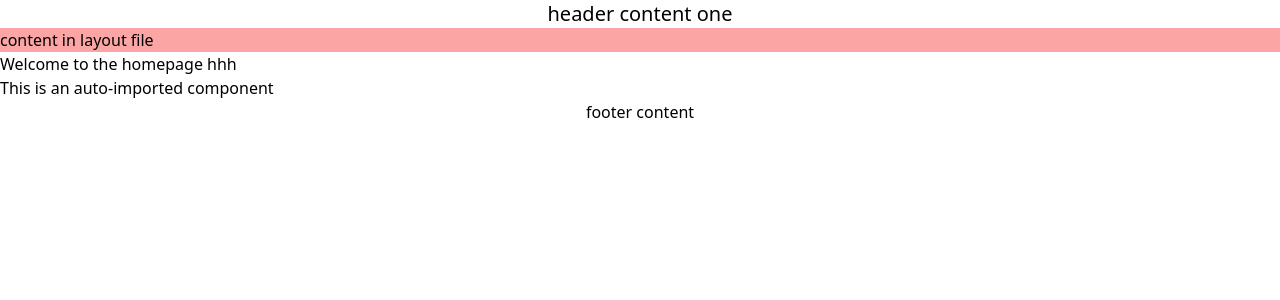
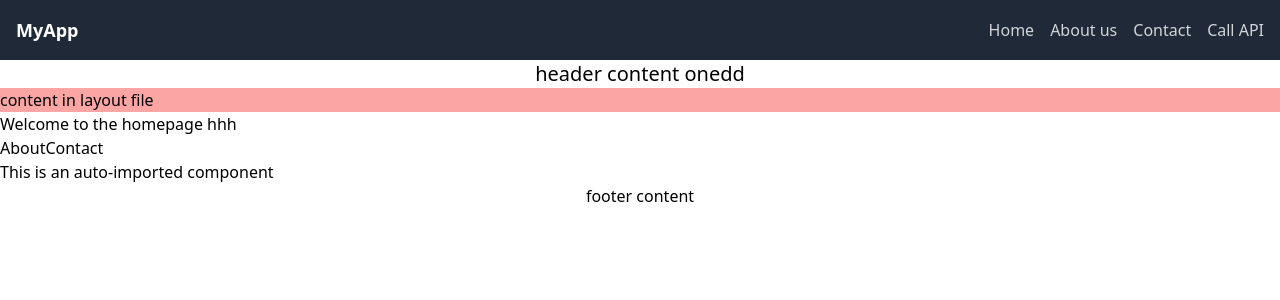
Before and after one commit to Boytobeaman/nuxt-test, a Nuxt app: page / in a window 1280 px wide. Shown: the top 300 px of the page. Built offline with nearby package versions, Linux system fonts and the light colour scheme.

Commit message:
add call api example and customize route

```diff
--- a/components/AppHeader.vue
+++ b/components/AppHeader.vue
@@ -1,3 +1,4 @@
 <template>
-  <div class="text-center text-xl">header content one</div>
+  <NavMenu />
+  <div class="text-center text-xl">header content onedd</div>
 </template>
--- /dev/null
+++ b/components/NavMenu.vue
@@ -0,0 +1,25 @@
+<template>
+	<nav class="bg-gray-800 p-4">
+		<div class="container mx-auto flex justify-between items-center">
+			<div class="text-white text-lg font-bold">MyApp</div>
+			<ul class="flex space-x-4">
+				<li>
+					<NuxtLink to="/" class="text-gray-300 hover:text-white">Home</NuxtLink>
+				</li>
+				<li>
+					<NuxtLink to="/about" class="text-gray-300 hover:text-white">About us</NuxtLink>
+				</li>
+				<li>
+					<NuxtLink to="/contact" class="text-gray-300 hover:text-white">Contact</NuxtLink>
+				</li>
+				<li>
+					<NuxtLink to="/call-api" class="text-gray-300 hover:text-white">Call API</NuxtLink>
+				</li>
+			</ul>
+		</div>
+	</nav>
+</template>
+
+<script>
+
+</script>
--- /dev/null
+++ b/layouts/noFooter.vue
@@ -0,0 +1,5 @@
+<template>
+    <div>
+        <slot />
+    </div>
+</template>
--- a/package.json
+++ b/package.json
@@ -10,6 +10,7 @@
     "postinstall": "nuxt prepare"
   },
   "dependencies": {
+    "axios": "^1.7.9",
     "nuxt": "^3.15.0",
     "vue": "latest",
     "vue-router": "latest"
--- /dev/null
+++ b/pages/callAPI.vue
@@ -0,0 +1,32 @@
+<template>
+  <div class="p-6 max-w-sm mx-auto bg-white rounded-xl shadow-md flex items-center space-x-4">
+    <div>
+      <div class="text-xl font-medium text-black">{{ name }}</div>
+      <p class="text-gray-500">{{ location }}</p>
+    </div>
+  </div>
+</template>
+
+<script setup>
+import { ref, onMounted } from 'vue';
+import axios from 'axios';
+
+const name = ref('');
+const location = ref('');
+const blog = ref('');
+
+const fetchProductDetails = async () => {
+  try {
+    const response = await axios.get('https://api.github.com/users/octocat'); // 替换为实际API地址
+    name.value = response.data.name ;
+    location.value = response.data.location;
+    blog.value = response.data.blog;
+  } catch (error) {
+    console.error('Error fetching user details:', error);
+  }
+};
+
+onMounted(() => {
+  fetchProductDetails();
+});
+</script>
--- /dev/null
+++ b/pages/contact.vue
@@ -0,0 +1,46 @@
+<template>
+  <div class="flex items-center justify-center min-h-screen bg-gray-100">
+    <div class="bg-white p-8 rounded-lg shadow-md w-full max-w-md">
+      <h2 class="text-2xl font-bold mb-6 text-center">联系我们</h2>
+      <form @submit.prevent="submitForm">
+        <div class="mb-4">
+          <label for="name" class="block text-gray-700 font-bold mb-2">姓名</label>
+          <input v-model="name" type="text" id="name" class="shadow appearance-none border rounded w-full py-2 px-3 text-gray-700 leading-tight focus:outline-none focus:shadow-outline" required>
+        </div>
+        <div class="mb-4">
+          <label for="email" class="block text-gray-700 font-bold mb-2">电子邮件</label>
+          <input v-model="email" type="email" id="email" class="shadow appearance-none border rounded w-full py-2 px-3 text-gray-700 leading-tight focus:outline-none focus:shadow-outline" required>
+        </div>
+        <div class="mb-6">
+          <label for="message" class="block text-gray-700 font-bold mb-2">消息</label>
+          <textarea v-model="message" id="message" class="shadow appearance-none border rounded w-full py-2 px-3 text-gray-700 leading-tight focus:outline-none focus:shadow-outline h-40" required></textarea>
+        </div>
+        <div class="flex items-center justify-between">
+          <button type="submit" class="bg-blue-500 hover:bg-blue-700 text-white font-bold py-2 px-4 rounded focus:outline-none focus:shadow-outline">
+            提交
+          </button>
+        </div>
+      </form>
+    </div>
+  </div>
+</template>
+
+<script setup>
+
+definePageMeta({
+  layout: 'noFooter'
+})
+
+import { ref } from 'vue';
+
+const name = ref('');
+const email = ref('');
+const message = ref('');
+
+const submitForm = () => {
+  console.log('姓名:', name.value);
+  console.log('电子邮件:', email.value);
+  console.log('消息:', message.value);
+  // 这里可以添加表单提交逻辑，例如发送到服务器
+};
+</script>
--- a/pages/index.vue
+++ b/pages/index.vue
@@ -1,6 +1,10 @@
 <template>
   <div>
     <h1>Welcome to the homepage hhh</h1>
+    <div class="nav">
+      <NuxtLink to="/about">About</NuxtLink>
+      <NuxtLink to="/contact">Contact</NuxtLink>
+    </div>
     <AppAlert>
       This is an auto-imported component
     </AppAlert>
```
Also changed, not shown: app/router.options.ts (added, +13 -0 lines), 1 other file (tests, documents, lock files or other folders).
